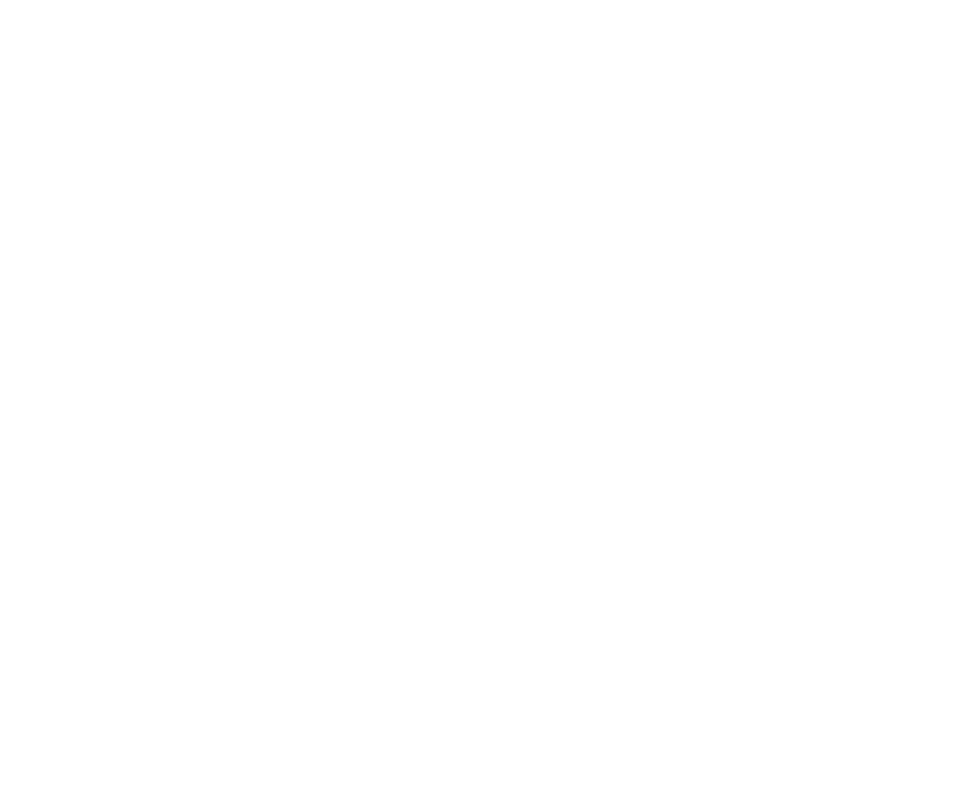
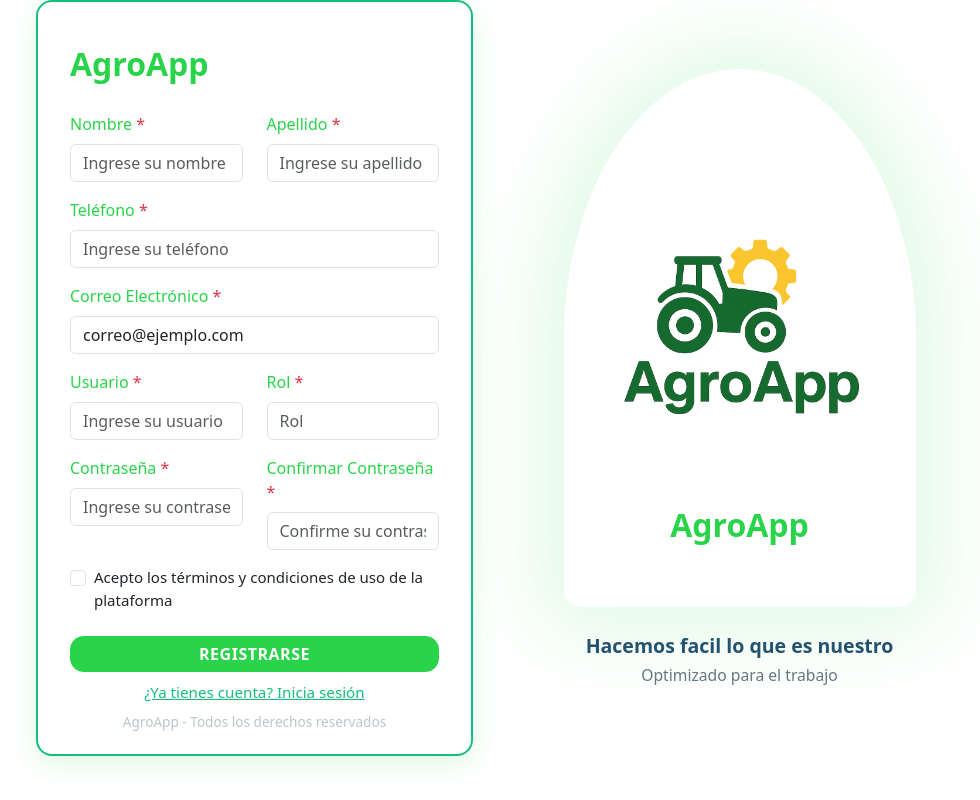
Before and after one commit to peedrodiiaz/AgroApp-Web, an Angular app in the folder AgroApp-Web/: page /registro in a window 1280 px wide. Before the commit this address led to /. Shown: the whole page, without its empty margins (143-1123 px from the left). Built offline with nearby package versions, Linux system fonts and the light colour scheme.

Commit message:
register html finalizado

```diff
--- a/AgroApp-Web/src/app/app.routes.ts
+++ b/AgroApp-Web/src/app/app.routes.ts
@@ -1,10 +1,16 @@
 import { Routes } from '@angular/router';
 import { LoginComponent } from './pages/login.component/login.component';
+import { RegisterComponent } from './pages/register.component/register.component';
 
 export const routes: Routes = [
     {
         path: 'inicio-sesion',
         component: LoginComponent,
+    },
+    {
+        path: 'registro',
+        component: RegisterComponent
+
     }
 
 ];
--- a/AgroApp-Web/src/app/pages/login.component/login.component.css
+++ b/AgroApp-Web/src/app/pages/login.component/login.component.css
@@ -27,14 +27,12 @@
     color: #fff;
 }
 
-/* Logo grande: cuadrado y centrado */
 .card img.img-fluid {
     max-width: 150px;
     margin-top: 16px;
     margin-bottom: 24px;
 }
 
-/* Card de la imagen/logo derecha */
 .col-lg-5 .card.mb-3 {
     background: #fff;
     border-radius: 50% 50% 18px 18px;
@@ -56,7 +54,6 @@
     color: #9aa4b2 !important;
 }
 
-/* Responsive para que se vea bien en móviles */
 @media (max-width: 768px) {
     .col-lg-5 .card.mb-3 {
         min-height: 180px;
@@ -73,7 +70,6 @@
     }
 }
 
-/* Burbuja con glow */
 .card-logo-glow {
     position: relative;
     background: #fff;
--- /dev/null
+++ b/AgroApp-Web/src/app/pages/register.component/register.component.css
@@ -0,0 +1,101 @@
+body {
+    background-color: #f7f7f7;
+}
+
+/* Card principal del formulario */
+.card-register {
+    border: 2.5px solid #15be7c;
+    border-radius: 16px;
+    box-shadow: 0 8px 28px rgba(41,212,74,0.15);
+    padding: 38px 32px 22px 32px;
+    background: #fff;
+    max-width: 520px;
+    margin: 0 auto;
+}
+
+/* Botón de registro */
+.btn-success {
+    background: #29D44A;
+    color: #fff;
+    font-weight: bold;
+    border-radius: 14px;
+    border: none;
+    letter-spacing: 0.5px;
+}
+
+.btn-success:hover {
+    background: #25c443;
+    color: #fff;
+}
+
+/* Glow/burbuja detrás del logo */
+.card-logo-glow {
+    position: relative;
+    background: #fff;
+    border-radius: 52% 52% 18px 18px;
+    box-shadow: 0 0 80px 24px rgba(41,212,74,0.14);
+    padding: 100px 26px 58px 26px;
+    min-height: 440px;
+    max-width: 420px;
+    margin: 0 auto;
+    display: flex;
+    flex-direction: column;
+    align-items: center;
+    justify-content: center;
+}
+
+.card-logo-glow img {
+    max-width: 300px;
+    margin-top: 16px;
+    margin-bottom: 16px;
+}
+
+.text-success {
+    color: #29D44A !important;
+}
+
+.text-link {
+    font-size: 0.95rem;
+    color: #15be7c;
+    text-decoration: underline;
+    cursor: pointer;
+}
+
+.text-muted.mt-2 {
+    font-size: .85rem !important;
+    color: #BBC6C8 !important;
+}
+
+.slogan-title {
+    font-weight: bold;
+    color: #244d73;
+    font-size: 1.22rem;
+}
+
+.slogan-sub {
+    color: #687780;
+    font-size: 0.98rem;
+}
+
+@media (max-width: 1000px) {
+    .card-logo-glow {
+        min-height: 250px;
+        max-width: 100%;
+        padding: 34px 10px;
+    }
+
+    .card-register {
+        padding: 22px 8px 8px 8px;
+        max-width: 97vw;
+        border-radius: 10px;
+    }
+
+    .card-logo-glow img {
+        max-width: 110px;
+        margin-bottom: 8px;
+    }
+
+    .text-success.fw-bold.fs-2 {
+        font-size: 1.26rem !important;
+    }
+}
--- /dev/null
+++ b/AgroApp-Web/src/app/pages/register.component/register.component.html
@@ -0,0 +1,84 @@
+<div class="container h-100">
+    <div class="row min-vh-100 justify-content-center align-items-center g-5">
+        <!-- FORMULARIO CARD -->
+        <div class="col-lg-5">
+            <div class="card-register">
+                <div class="text-success fw-bold fs-2 mb-4">AgroApp</div>
+                <form>
+                    <div class="row">
+                        <div class="col-md-6 mb-3">
+                            <label class="form-label text-success">Nombre <span class="text-danger">*</span></label>
+                            <input type="text" class="form-control" placeholder="Ingrese su nombre" required>
+                        </div>
+                        <div class="col-md-6 mb-3">
+                            <label class="form-label text-success">Apellido <span class="text-danger">*</span></label>
+                            <input type="text" class="form-control" placeholder="Ingrese su apellido" required>
+                        </div>
+                    </div>
+
+                    <div class="mb-3">
+                        <label class="form-label text-success">Teléfono <span class="text-danger">*</span></label>
+                        <input type="tel" class="form-control" placeholder="Ingrese su teléfono" required>
+                    </div>
+
+                    <div class="mb-3">
+                        <label class="form-label text-success">Correo Electrónico <span class="text-danger">*</span></label>
+                        <input type="email" class="form-control" value="correo@ejemplo.com" required>
+                    </div>
+
+                    <div class="row">
+                        <div class="col-md-6 mb-3">
+                            <label class="form-label text-success">Usuario <span class="text-danger">*</span></label>
+                            <input type="text" class="form-control" placeholder="Ingrese su usuario" required>
+                        </div>
+                        <div class="col-md-6 mb-3">
+                            <label class="form-label text-success">Rol <span class="text-danger">*</span></label>
+                            <input type="text" class="form-control" placeholder="Rol" required>
+                        </div>
+                    </div>
+
+                    <div class="row">
+                        <div class="col-md-6 mb-3">
+                            <label class="form-label text-success">Contraseña <span class="text-danger">*</span></label>
+                            <input type="password" class="form-control" placeholder="Ingrese su contraseña" required>
+                        </div>
+                        <div class="col-md-6 mb-3">
+                            <label class="form-label text-success">Confirmar Contraseña <span class="text-danger">*</span></label>
+                            <input type="password" class="form-control" placeholder="Confirme su contraseña" required>
+                        </div>
+                    </div>
+
+                    <div class="mb-4 form-check">
+                        <input class="form-check-input" type="checkbox" id="acceptTerms" required>
+                        <label class="form-check-label" for="acceptTerms" style="font-size:0.94rem;">
+                            Acepto los términos y condiciones de uso de la plataforma
+                        </label>
+                    </div>
+
+                    <button type="submit" class="btn btn-success w-100 mb-2 fw-bold">REGISTRARSE</button>
+                </form>
+
+                <div class="text-center">
+                    <a href="#" class="text-link">¿Ya tienes cuenta? Inicia sesión</a>
+                </div>
+
+                <div class="text-center text-muted mt-2">
+                    AgroApp - Todos los derechos reservados
+                </div>
+            </div>
+        </div>
+
+        <!-- LOGO Y SLOGAN -->
+        <div class="col-lg-5 d-flex flex-column align-items-center">
+            <div class="card-logo-glow mb-3 text-center">
+                <img src="assets/images/LogoAPP.jpg" alt="LogoApp" class="img-fluid">
+                <div class="fw-bold fs-2 text-success mb-0">AgroApp</div>
+            </div>
+
+            <div class="text-center mt-2">
+                <div class="slogan-title mb-1">Hacemos facil lo que es nuestro</div>
+                <div class="slogan-sub">Optimizado para el trabajo</div>
+            </div>
+        </div>
+    </div>
+</div>
```
Also changed, not shown: AgroApp-Web/src/app/pages/register.component/register.component.ts (added, +11 -0 lines).
